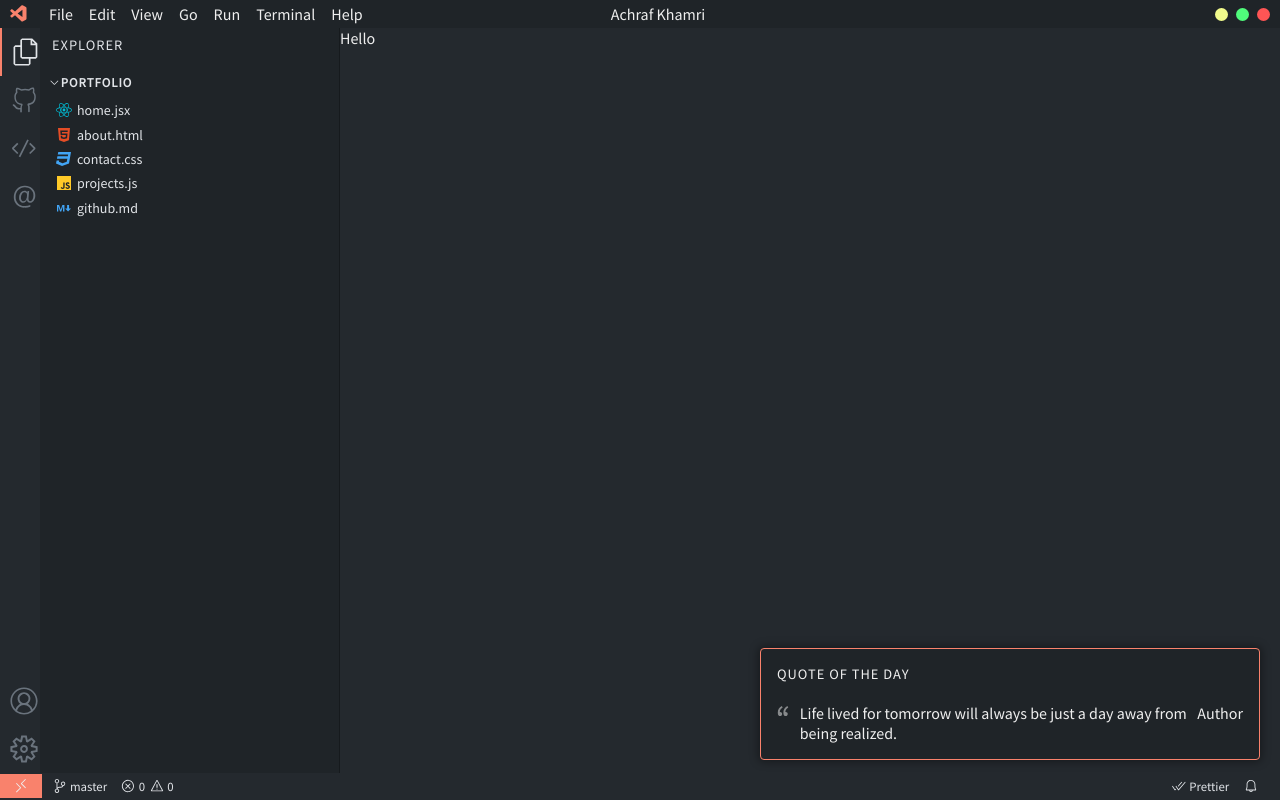
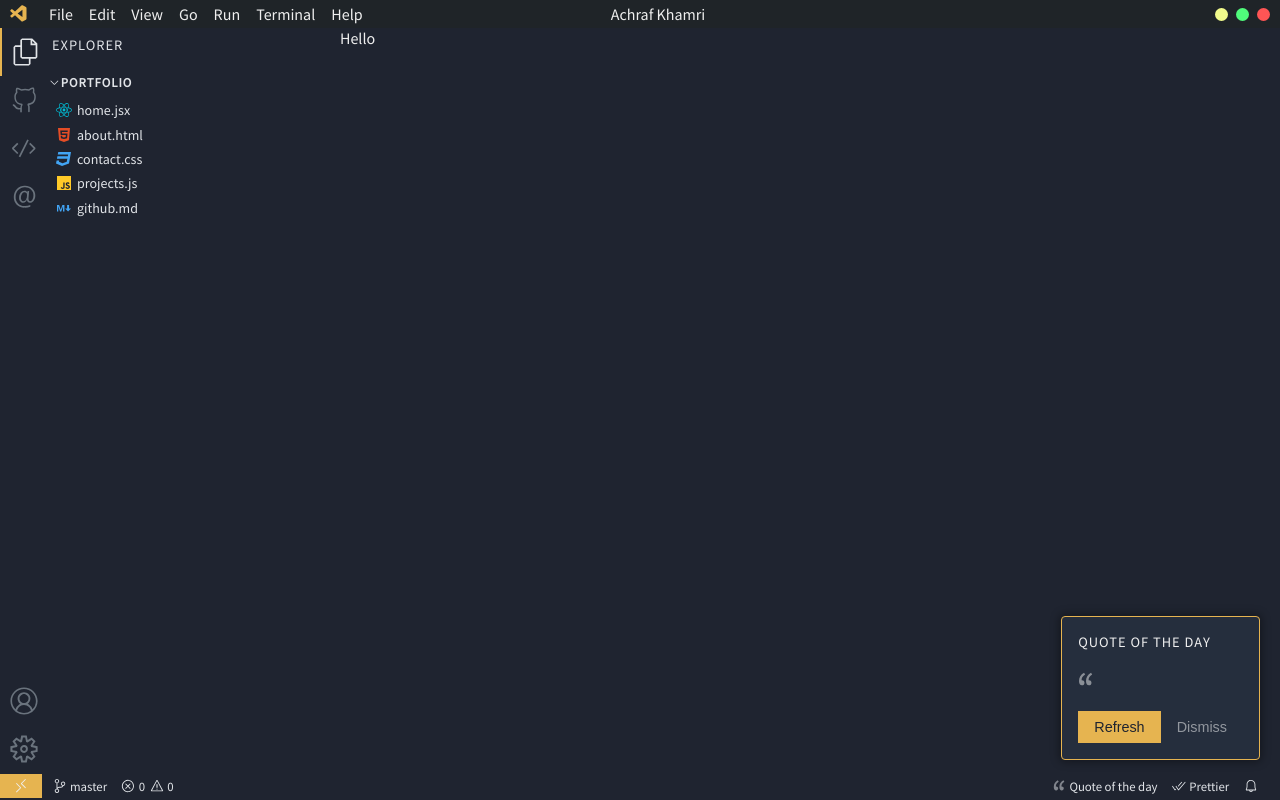
Before and after one commit to khamriAchraf/vs-portfolio, a Next.js app: page / in a window 1280 px wide. Built offline with nearby package versions, Linux system fonts and the light colour scheme; no server answers.

Commit message:
add api for quote

```diff
--- a/components/Footer.jsx
+++ b/components/Footer.jsx
@@ -1,6 +1,6 @@
 import React from 'react'
 import styles from "@/styles/Footer.module.css";
-import { VscSourceControl } from "react-icons/vsc";
+import { VscQuote, VscSourceControl } from "react-icons/vsc";
 import { VscError } from "react-icons/vsc";
 import { VscWarning } from "react-icons/vsc";
 import { VscCheckAll } from "react-icons/vsc";
@@ -32,6 +32,10 @@ const Footer = () => {
                 </div>
             </div>
             <div className={styles.container}>
+            <div className={styles.section}>
+                    <VscQuote className={styles.qicon} />
+                    <p>Quote of the day</p>
+                </div>
                 <div className={styles.section}>
                     <VscCheckAll className={styles.icon} />
                     <p>Prettier</p>
--- a/components/Layout.jsx
+++ b/components/Layout.jsx
@@ -25,7 +25,7 @@ const Layout = ({ children }) => {
                 <Explorer />
                 {children}
             </div>
-            {quoteVisible && <Quote />}
+            {quoteVisible && <Quote setQuoteVisible={setQuoteVisible} />}
             <Footer />
         </>
     )
--- a/components/Quote.jsx
+++ b/components/Quote.jsx
@@ -1,65 +1,68 @@
-import React, { useEffect, useState } from 'react'
+import React, { useEffect, useState } from "react";
 import styles from "@/styles/Quote.module.css";
 import { VscQuote } from "react-icons/vsc";
 
-const Quote = () => {
-    const [quote, setQuote] = useState({ content: '', author: '' });
+const Quote = ({ setQuoteVisible }) => {
+  const [quote, setQuote] = useState({ content: "", author: "" });
 
-    useEffect(() => {
   const fetchQuote = async () => {
     try {
-                const response = await fetch('https://api.quotable.io/quotes/random', {
-                    headers: {
-                        "accept": "application/json",
-                        "content-type": "application/json"
-                    },
-                    method: "GET",
-                    mode: "cors",
-                    credentials: "omit"
-                });
+      const response = await fetch(
+        "https://quoteslate.vercel.app/api/quotes/random?tags=success"
+      );
       const data = await response.json();
       if (data.length > 0) {
         const newQuote = {
-                        content: data[0].content,
-                        author: data[0].author,
-                        date: new Date().toDateString()
+          content: data.quote,
+          author: data.author,
+          date: new Date().toDateString(),
         };
-                    console.log('New quote:', newQuote);
-                    localStorage.setItem('dailyQuote', JSON.stringify(newQuote));
+        localStorage.setItem("dailyQuote", JSON.stringify(newQuote));
         setQuote(newQuote);
       }
     } catch (error) {
-                console.error('Error fetching quote:', error);
+      console.error("Error fetching quote:", error);
     }
   };
 
-        // Check local storage for saved quote
-        const savedQuote = localStorage.getItem('dailyQuote');
+  useEffect(() => {
+    const savedQuote = localStorage.getItem("dailyQuote");
     if (savedQuote) {
       const parsedQuote = JSON.parse(savedQuote);
       if (parsedQuote.date === new Date().toDateString()) {
-                setQuote(parsedQuote); // Use stored quote if it's from today
+        setQuote(parsedQuote);
       } else {
-                fetchQuote(); // Fetch new quote if date has changed
+        fetchQuote();
       }
     } else {
-            fetchQuote(); // Fetch quote if none exists
+      fetchQuote();
     }
   }, []);
 
   return (
     <div className={styles.quote}>
-            <p className={styles.title}>
-                Quote of the day
-            </p>
+      <p className={styles.title}>Quote of the day</p>
       <div className={styles.content}>
         <VscQuote className={styles.icon} />
-                <p>Life lived for tomorrow will always be just a day away from being realized.</p>
-                <p>Author</p>
+        <p>{quote.content}</p>
+      </div>
+
+      <div className={styles.btns}>
+        <p className={styles.author}>{quote.author}</p>
+        <div>
+          <button className={styles.button} onClick={fetchQuote}>
+            Refresh
+          </button>
+          <button
+            className={styles.sbutton}
+            onClick={() => setQuoteVisible(false)}
+          >
+            Dismiss
+          </button>
         </div>
       </div>
+    </div>
+  );
+};
 
-    )
-}
-
-export default Quote
+export default Quote;
--- a/src/pages/_document.js
+++ b/src/pages/_document.js
@@ -4,7 +4,7 @@ export default function Document() {
   return (
     <Html lang="en">
       <Head />
-      <body data-theme="">
+      <body data-theme="ayu-mirage">
         <Main />
         <NextScript />
       </body>
--- a/src/styles/Footer.module.css
+++ b/src/styles/Footer.module.css
@@ -52,6 +52,11 @@
     margin-right: 0.2rem;
 }
 
+.qicon {
+  margin-right: 0.2rem;
+  opacity: 0.5;
+}
+
 @media screen and (max-width: 600px) {
   .footer {
     font-size: 0.6rem;
--- a/src/styles/Quote.module.css
+++ b/src/styles/Quote.module.css
@@ -16,6 +16,7 @@
 }
 
 .author {
+    font-size: 0.8rem;
 }
 
 .title {
@@ -32,3 +33,29 @@
 .icon {
   opacity: 0.5;
 }
+
+.button {
+  background: var(--accent-color);
+  color: var(--button-text);
+  cursor: pointer;
+  padding: 0.5rem 1rem;
+  font-size: 0.9rem;
+  border: none;
+}
+
+.btns {
+  margin-top: 1.5rem;
+  display: flex;
+  flex-direction: row;
+  justify-content: space-between;
+  align-items: center;
+}
+
+.sbutton {
+  background: var(--article-bg);
+  color: rgba(255, 255, 255, 0.5);
+  cursor: pointer;
+  padding: 0.5rem 1rem;
+  font-size: 0.9rem;
+  border: none;
+}
```
Lines whose indentation alone changed are shown as unchanged.
